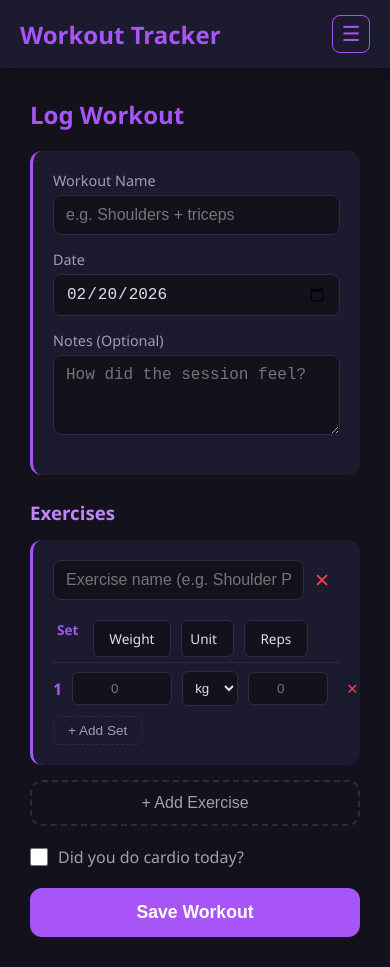
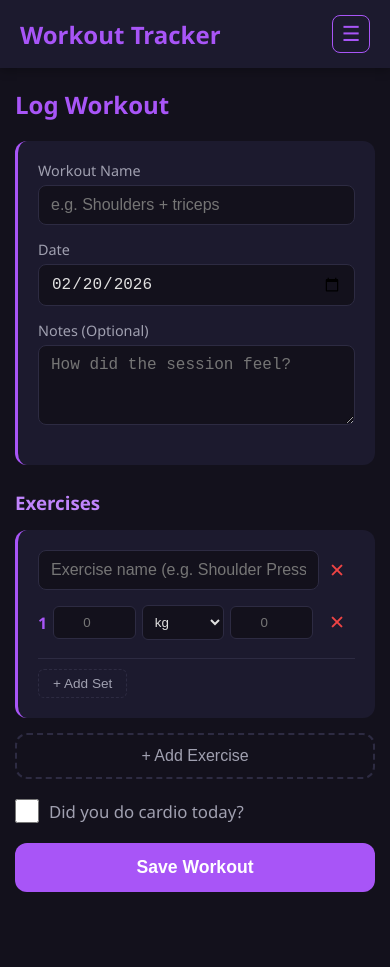
Before and after one commit to McKwakkle/workout-tracker, a React (Create React App) app: page /log in a window 390 px wide. After the commit the page ends 912 px from the top, so only its background shows below. Built offline with nearby package versions, Linux system fonts and the light colour scheme.

Commit message:
Enhance Log workout layout with new styles for main content and set rows

```diff
--- a/src/App.css
+++ b/src/App.css
@@ -1794,4 +1794,57 @@ empty-state strong {
   .dashboard-stat-tile {
     flex: 0 0 calc(50% - 8px);
   }
-}
+
+  .main-content {
+    padding: 20px 15px;
+  }
+
+  .sets-header {
+    display: none;
+  }
+
+  .set-row {
+    flex-wrap: wrap;
+    gap: 6px;
+    padding-bottom: 12px;
+    border-bottom: 1px solid #2d2b42;
+    margin-bottom: 10px;
+    align-items: center;
+  }
+
+  .set-col {
+    order: 0;
+    flex: 0 0 auto;
+    width: auto;
+  }
+
+  .btn-remove-set {
+    order: 1;
+    flex: 0 0 auto;
+    margin-left: auto;
+    font-size: 1.2rem;
+    padding: 5px 10px;
+  }
+
+  .set-row::after {
+    content: '';
+    order: 1;
+    flex: 0 0 100%;
+    height: 0;
+  }
+
+  .weight-col, .unit-col, .reps-col {
+    flex: 1 1 0;
+    width: auto;
+    min-width: 0;
+  }
+
+  .cardio-checkbox-label input[type='checkbox'] {
+    width: 24px;
+    height: 24px;
+  }
+
+  .cardio-checkbox-label {
+    font-size: 1.05rem;
+  }
+}
```
